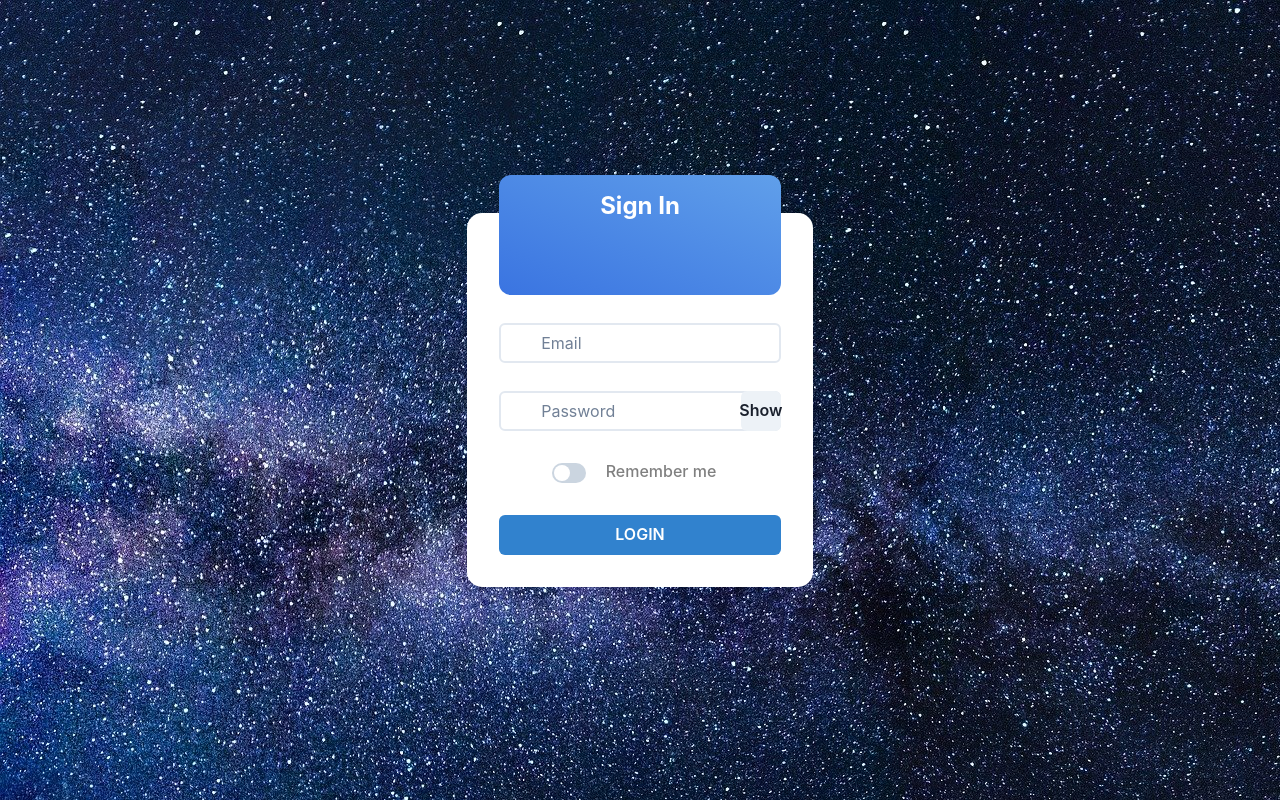
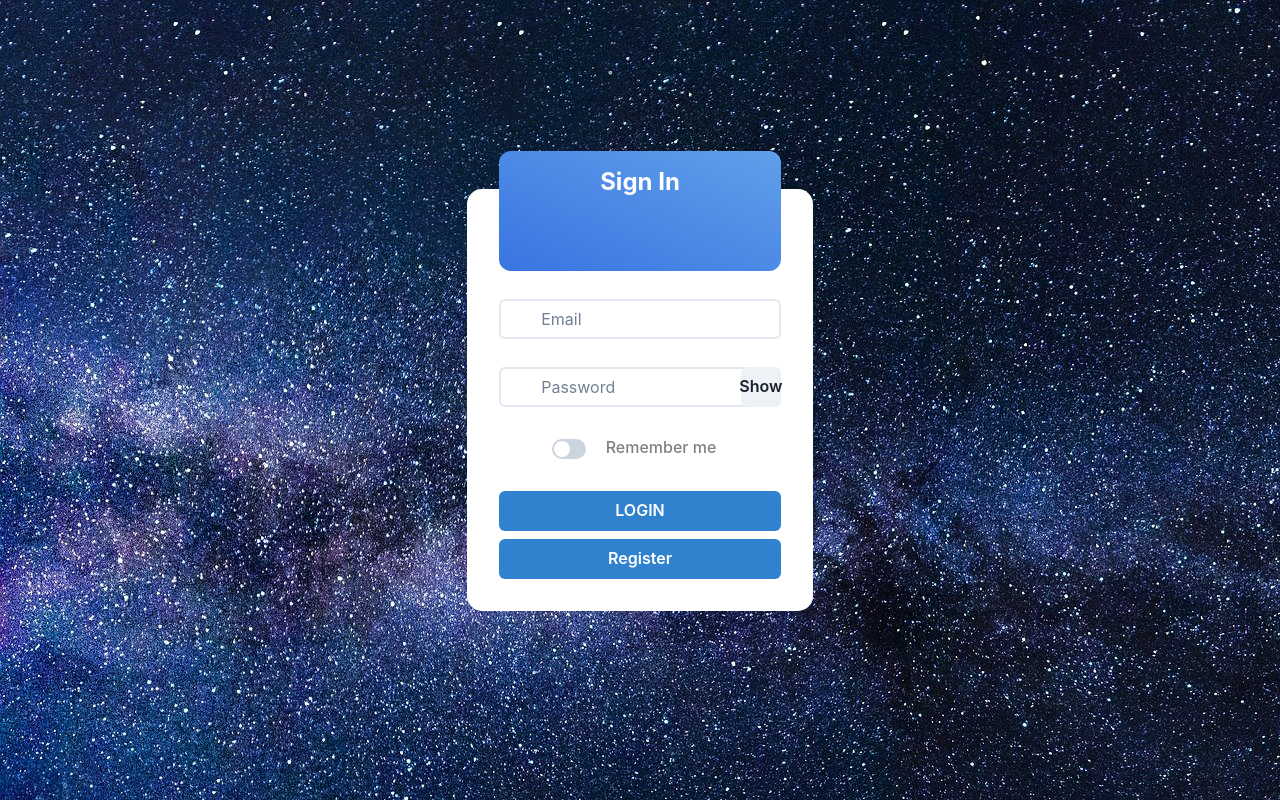
Before and after one commit to ZephyrusZhang/Kerbal, a React (Create React App) app in the folder kerbal-dashboard/: page /login in a window 1280 px wide. Built offline with nearby package versions, Linux system fonts and the light colour scheme; some icons are missing.

Commit message:
feat(Login): Add button to create account

```diff
--- a/kerbal-dashboard/src/screens/AccountLogin.tsx
+++ b/kerbal-dashboard/src/screens/AccountLogin.tsx
@@ -149,6 +149,8 @@ const AccountLogin = () => {
               </Form>
             )}
           </Formik>
+
+          <Button w='100%' colorScheme='blue' onClick={() => navigate('/account/creation')}>Register</Button>
         </VStack>
       </Box>
     </Box>
```
